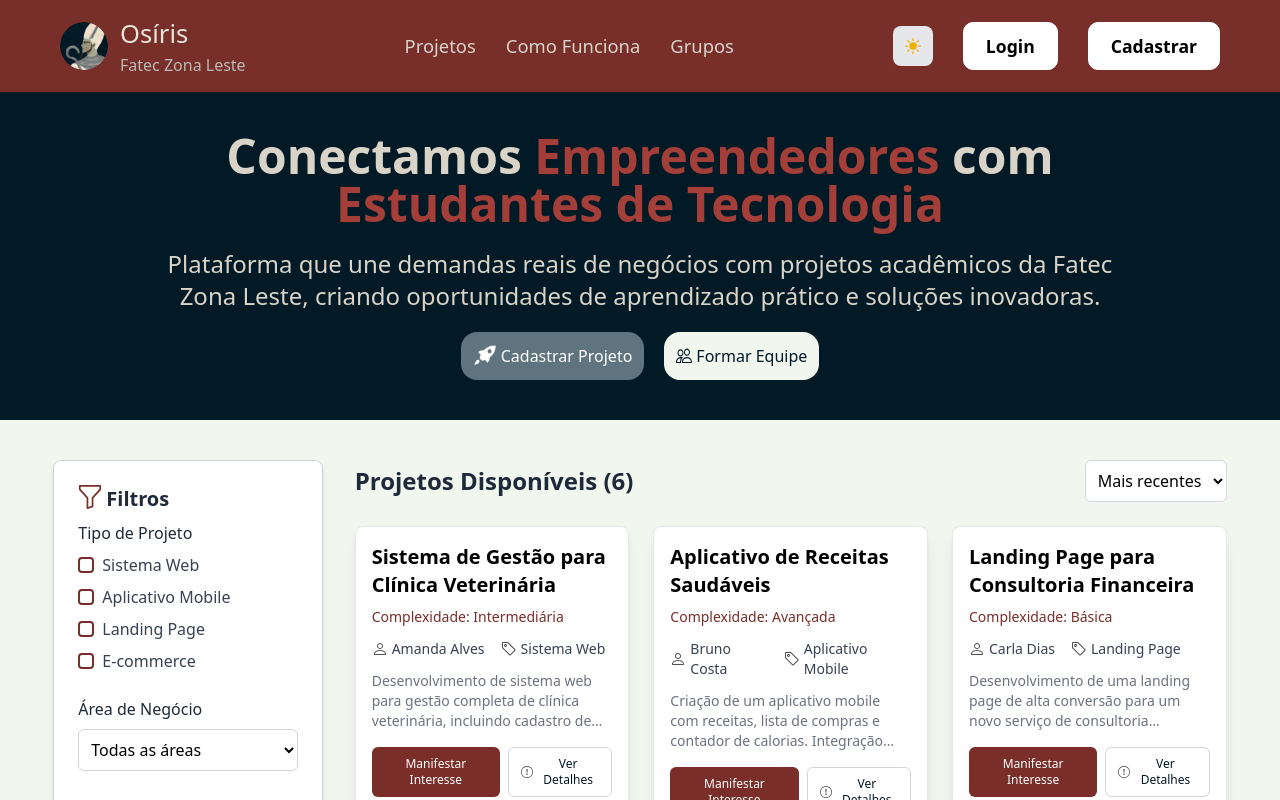
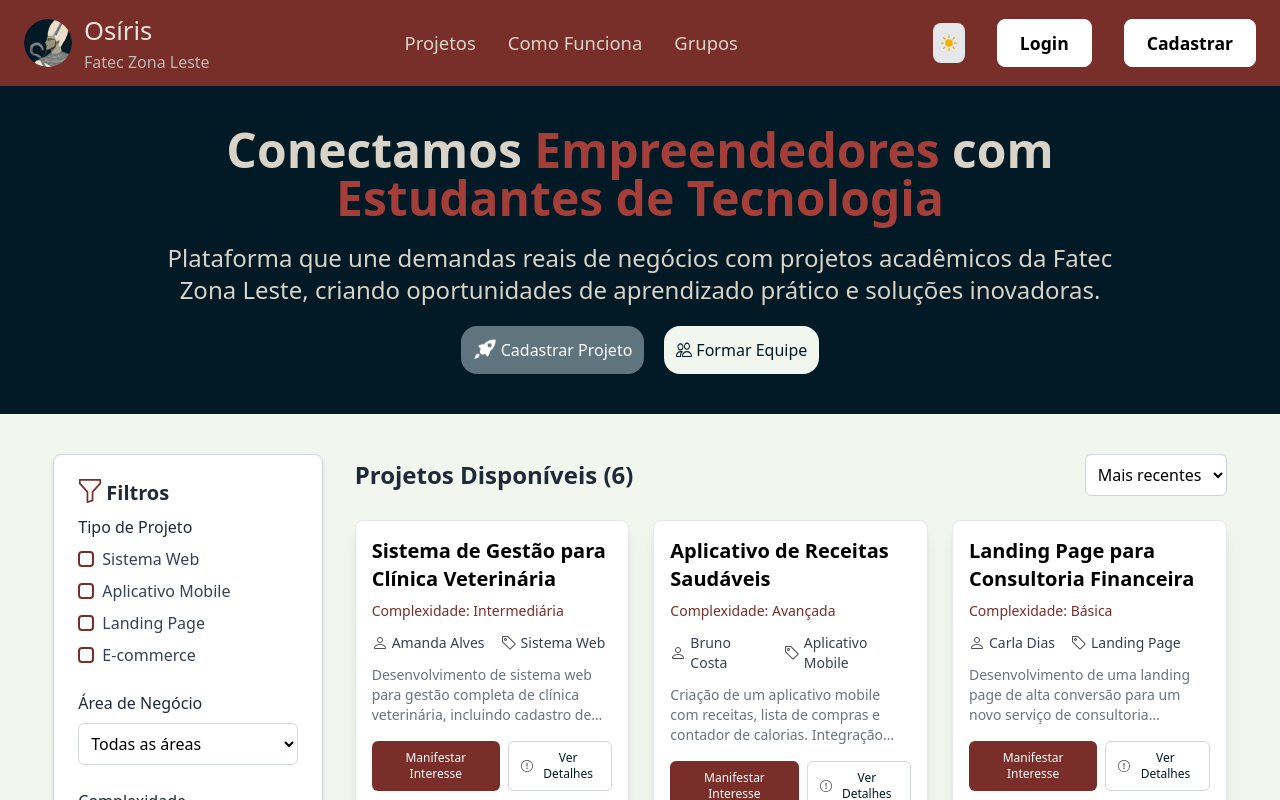
Before and after one commit to Infinito-1/osiris-react, a React (Vite) app: page / in a window 1280 px wide. Shown: the top 800 px of the page. Built offline with nearby package versions, Linux system fonts and the light colour scheme.

Commit message:
ajusta fonte  md na navbar

```diff
--- a/src/components/carrosselHome/CarrosselHome.tsx
+++ b/src/components/carrosselHome/CarrosselHome.tsx
@@ -6,7 +6,7 @@ import EllipseBook from "../../assets/img/icones/Ellipse book.svg";
 import Book from "../../assets/img/icones/Book.svg";
 import leftArrow from "../../assets/img/icones/seta pra esquerda.svg";
 import rightArrow from "../../assets/img/icones/seta pra direita.svg";
-import { useEffect, useState, useRef } from "react";
+import { useEffect, useState } from "react";
 
 type CardData = {
   id: number;
--- a/src/components/navbar/Navbar.tsx
+++ b/src/components/navbar/Navbar.tsx
@@ -1,112 +1,82 @@
 import { Link, useNavigate } from "react-router-dom";
 import logo from "../../assets/img/login/logo.png";
-import { Menu, MenuButton, MenuItem, MenuItems } from '@headlessui/react'
-import { ChevronDownIcon } from '@heroicons/react/20/solid'
+import { Menu, MenuButton, MenuItem, MenuItems } from '@headlessui/react';
+import { ChevronDownIcon } from '@heroicons/react/20/solid';
 import ThemeToggle from "../ThemeToggle";
 
 function Navbar() {
   const navigate = useNavigate();
   return (
-    <>
     <div>
+      {/* Mobile */}
       <div className="block sm:hidden">
-          <nav className="flex justify-evenly items-center bg-[#782e29] px-[60px] py-[15px]">
-            {/* Esquerda */}
-            <Link to='/' className="flex items-center gap-[12px] cursor-pointer transition-opacity duration-300 hover:opacity-70">
+        <nav className="flex justify-between items-center bg-[#782e29] px-4 py-3 w-full">
+          {/* Logo */}
+          <Link to='/' className="flex items-center gap-3">
             <div
-                className="w-[48px] h-[48px] rounded-full bg-center bg-cover bg-no-repeat"
+              className="w-12 h-12 rounded-full bg-center bg-cover"
               style={{ backgroundImage: `url(${logo})` }}
             ></div>
             <div>
-                <h1 className="m-0 text-[1.6rem] font-medium text-[#e9e4da]">
-                  Osíris
-                </h1>
-                <span className="text-[1rem] text-[#bab9b5]">Fatec Zona Leste</span>
+              <h1 className="m-0 text-[clamp(1.3rem,4vw,1.6rem)] font-medium text-[#e9e4da]">Osíris</h1>
+              <span className="text-[clamp(0.85rem,2.5vw,1rem)] text-[#bab9b5]">Fatec Zona Leste</span>
             </div>
           </Link>
 
-            <Menu as="div" className="relative inline-block">
-              <MenuButton className="inline-flex w-full justify-center gap-x-1.5 rounded-md bg-white/10 px-3 py-2 text-sm font-semibold
-              text-white inset-ring-1 inset-ring-white/5 hover:bg-white/20"> Menu <ChevronDownIcon aria-hidden="true" className="-mr-1 size-5 text-gray-400" />
+          {/* Menu Hamburger */}
+          <Menu as="div" className="relative">
+            <MenuButton className="inline-flex items-center gap-1.5 rounded-md bg-white/10 px-3 py-2 text-white font-semibold hover:bg-white/20">
+              Menu <ChevronDownIcon className="h-5 w-5 text-gray-400" />
             </MenuButton>
-              <MenuItems transition className="absolute right-0 z-10 mt-2 w-40 origin-top-right divide-y divide-white/10 rounded-md
-              bg-[#782e29] outline-1 -outline-offset-1 outline-white/10 transition data-closed:scale-95 data-closed:transform data-closed:opacity-0
-              data-enter:duration-100 data-enter:ease-out data-leave:duration-75 data-leave:ease-in">
+            <MenuItems className="absolute right-0 mt-2 w-40 divide-y divide-white/10 rounded-md bg-[#782e29]">
               <div className="py-1">
-                  <MenuItem><a href="#"className="block px-4 py-2 text-sm bg-none border-none text-[#dad4c8] cursor-pointer transition-opacity duration-300 hover:opacity-70" onClick={() => navigate("/demandas")}> Projetos </a></MenuItem>
-                  <MenuItem><a href="#"className="block px-4 py-2 text-sm bg-none border-none text-[#dad4c8] cursor-pointer transition-opacity duration-300 hover:opacity-70" onClick={() => navigate("/#como-funciona")}> Como Funciona </a></MenuItem>
-                  <MenuItem><a href="#"className="block px-4 py-2 text-sm bg-none border-none text-[#dad4c8] cursor-pointer transition-opacity duration-300 hover:opacity-70" onClick={() => navigate("/grupos")}> Grupos </a></MenuItem>
+                <MenuItem><a href="#" onClick={() => navigate("/demandas")} className="block px-4 py-2 text-sm text-[#dad4c8] hover:opacity-70">Projetos</a></MenuItem>
+                <MenuItem><a href="#" onClick={() => navigate("/#como-funciona")} className="block px-4 py-2 text-sm text-[#dad4c8] hover:opacity-70">Como Funciona</a></MenuItem>
+                <MenuItem><a href="#" onClick={() => navigate("/grupos")} className="block px-4 py-2 text-sm text-[#dad4c8] hover:opacity-70">Grupos</a></MenuItem>
               </div>
               <div className="py-1">
                 <MenuItem><div className="px-4 py-2"><ThemeToggle /></div></MenuItem>
-                    <MenuItem><a href="#"className="block px-4 py-2 text-sm text-gray-300 data-focus:bg-white/5 data-focus:text-white data-focus:outline-hidden" onClick={() => navigate("/login")}> Login </a></MenuItem>
-                    <MenuItem><a href="#"className="block px-4 py-2 text-sm text-gray-300 data-focus:bg-white/5 data-focus:text-white data-focus:outline-hidden" onClick={() => navigate("/login")}> Cadastrar </a></MenuItem>
+                <MenuItem><a href="#" onClick={() => navigate("/login")} className="block px-4 py-2 text-sm text-gray-300 hover:opacity-70">Login</a></MenuItem>
+                <MenuItem><a href="#" onClick={() => navigate("/login")} className="block px-4 py-2 text-sm text-gray-300 hover:opacity-70">Cadastrar</a></MenuItem>
               </div>
             </MenuItems>
           </Menu>
-
         </nav>
       </div>
 
+      {/* Desktop / Tablet */}
       <div className="hidden sm:block">
-          <nav className="flex justify-between items-center bg-[#782e29] px-[60px] py-[15px]">
-            {/* Esquerda */}
-            <Link to='/' className="flex items-center gap-[12px] cursor-pointer transition-opacity duration-300 hover:opacity-70">
+        <nav className="flex justify-between items-center bg-[#782e29] px-6 py-3 w-full">
+          {/* Esquerda - Logo */}
+          <Link to='/' className="flex items-center gap-3">
             <div
-                className="w-[48px] h-[48px] rounded-full bg-center bg-cover bg-no-repeat"
+              className="w-[clamp(2.5rem,6vw,3rem)] h-[clamp(2.5rem,6vw,3rem)] rounded-full bg-center bg-cover"
               style={{ backgroundImage: `url(${logo})` }}
             ></div>
             <div>
-                <h1 className="m-0 text-[1.6rem] font-medium text-[#e9e4da]">
-                  Osíris
-                </h1>
-                <span className="text-[1rem] text-[#bab9b5]">Fatec Zona Leste</span>
+              <h1 className="m-0 text-[clamp(1.3rem,4vw,1.6rem)] font-medium text-[#e9e4da]">Osíris</h1>
+              <span className="text-[clamp(0.85rem,2vw,1rem)] text-[#bab9b5]">Fatec Zona Leste</span>
             </div>
           </Link>
 
-            {/* Centro */}
-            <div className="flex items-center gap-[30px]">
-              <button
-                className="bg-none border-none text-[#dad4c8] text-[1.15rem] cursor-pointer font-medium transition-opacity duration-300 hover:opacity-70"
-                // onClick={() => navigate("/aluno")}
-                // onClick={() => navigate("/coordenador")}
-                // onClick={() => navigate("/empreendedor")}
-                onClick={() => navigate("/demandas")}
-              >
-                Projetos
-              </button>
-              <Link to="/#como-funciona" className="bg-none border-none text-[#dad4c8] text-[1.15rem] cursor-pointer font-medium transition-opacity duration-300 hover:opacity-70">
-                Como Funciona
-              </Link>
-              <button
-                className="bg-none border-none text-[#dad4c8] text-[1.15rem] cursor-pointer font-medium transition-opacity duration-300 hover:opacity-70"
-                onClick={() => navigate("/grupos")}
-              >
-                Grupos
-              </button>
+          {/* Centro - Links */}
+          <div className="flex items-center gap-[clamp(1rem,4vw,2rem)]">
+            <button className="text-[#dad4c8] text-[clamp(0.95rem,2vw,1.15rem)] font-medium hover:opacity-70" onClick={() => navigate("/demandas")}>Projetos</button>
+            <Link to="/#como-funciona" className="text-[#dad4c8] text-[clamp(0.95rem,2vw,1.15rem)] font-medium hover:opacity-70">Como Funciona</Link>
+            <button className="text-[#dad4c8] text-[clamp(0.95rem,2vw,1.15rem)] font-medium hover:opacity-70" onClick={() => navigate("/grupos")}>Grupos</button>
           </div>
 
-            {/* Direita */}
-            <div className="flex items-center gap-[30px]">
+          {/* Direita - ThemeToggle + Botões */}
+          <div className="flex items-center gap-[clamp(1rem,4vw,2rem)]">
+            <div className="w-[clamp(1.5rem,3vw,2rem)] h-[clamp(1.5rem,3vw,2rem)] flex items-center justify-center">
               <ThemeToggle />
-              <button
-                className="text-[1.1rem] rounded-[10px] px-[22px] py-[10px] font-semibold cursor-pointer border border-solid border-white bg-white text-black transition-opacity duration-300 hover:opacity-85"
-                onClick={() => navigate("/login")}
-              >
-                Login
-              </button>
-              <button
-                className="text-[1.1rem] rounded-[10px] px-[22px] py-[10px] font-semibold cursor-pointer border border-solid border-white bg-white text-black transition-opacity duration-300 hover:opacity-85"
-                onClick={() => navigate("/login")}
-              >
-                Cadastrar
-              </button>
+            </div>
+            <button className="text-[clamp(0.9rem,2vw,1.1rem)] rounded-lg px-[clamp(16px,2vw,22px)] py-[clamp(6px,1.5vw,10px)] font-semibold border border-white bg-white text-black hover:opacity-85" onClick={() => navigate("/login")}>Login</button>
+            <button className="text-[clamp(0.9rem,2vw,1.1rem)] rounded-lg px-[clamp(16px,2vw,22px)] py-[clamp(6px,1.5vw,10px)] font-semibold border border-white bg-white text-black hover:opacity-85" onClick={() => navigate("/login")}>Cadastrar</button>
           </div>
         </nav>
       </div>
     </div>
-
-    </>
   );
 }
 
```
Lines whose indentation alone changed are shown as unchanged.
